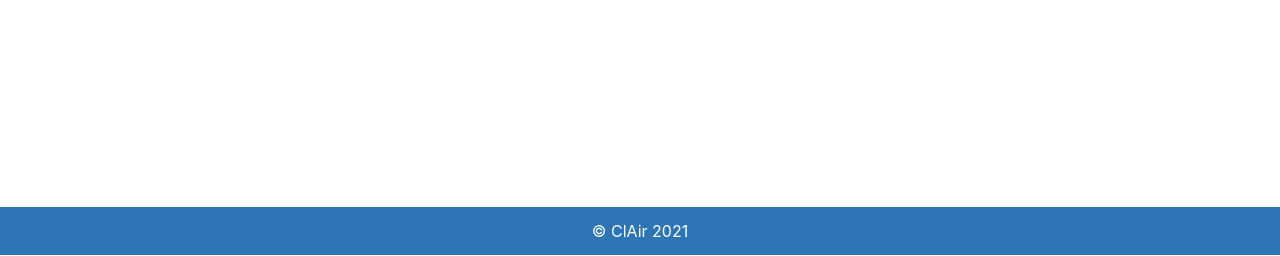
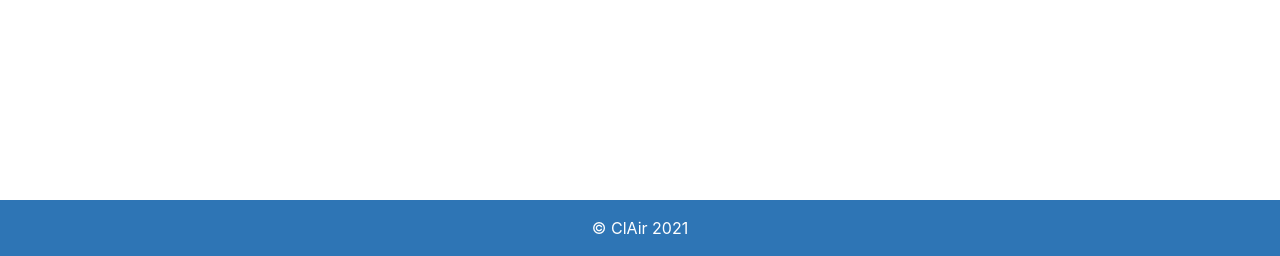
Before and after one commit to shadowlaw/ClAir, a Flask app: template app/templates/dashboard.html in a window 1280 px wide. Shown: the part 545-801 px from the top of the page. Run offline with Flask 2, Linux system fonts and the light colour scheme; the template is opened without the code that fills it, so the values that code supplies are empty; parts of the project's set-up code (start-up, migrations or seed data) failed here and were passed over; some libraries are stand-ins or nearby versions.

Commit message:
fix footer

```diff
--- a/app/static/css/app.css
+++ b/app/static/css/app.css
@@ -13,3 +13,17 @@
 .borderless td, .borderless th, .borderless thead th {
     border: none;
 }
+html {
+  position: relative;
+  min-height: 99.1%;
+  padding-bottom:3em;
+}
+body {
+  margin-bottom: 2em;
+}
+footer {
+  position: absolute;
+  bottom: 0;
+  width: 100%;
+  height: 3em;
+}
--- a/app/templates/base.html
+++ b/app/templates/base.html
@@ -8,7 +8,7 @@
     {% block links %}{% endblock links %}
     <title>ClAir - {% block title%}{% endblock title%}</title>
 </head>
-<body style="height: 80vh !important">
+<body>
     {% include 'navbar.html' %}
     <div class="container-sm h-100">
         {% include '__flash_messages.html' %}
--- a/app/templates/footer.html
+++ b/app/templates/footer.html
@@ -1,3 +1,5 @@
-<div class="mt-5 fixed-bottom d-flex justify-content-center align-items-center text-white" style="background-color: #2e75b5; height: 3em;">
-  <span>&copy; ClAir 2021 </span>
-</div>
+<footer class="bg-light text-center text-lg-start">
+  <div class="text-center text-white p-3" style="background-color: #2e75b5;">
+    &copy; ClAir 2021
+  </div>
+</footer>
```
